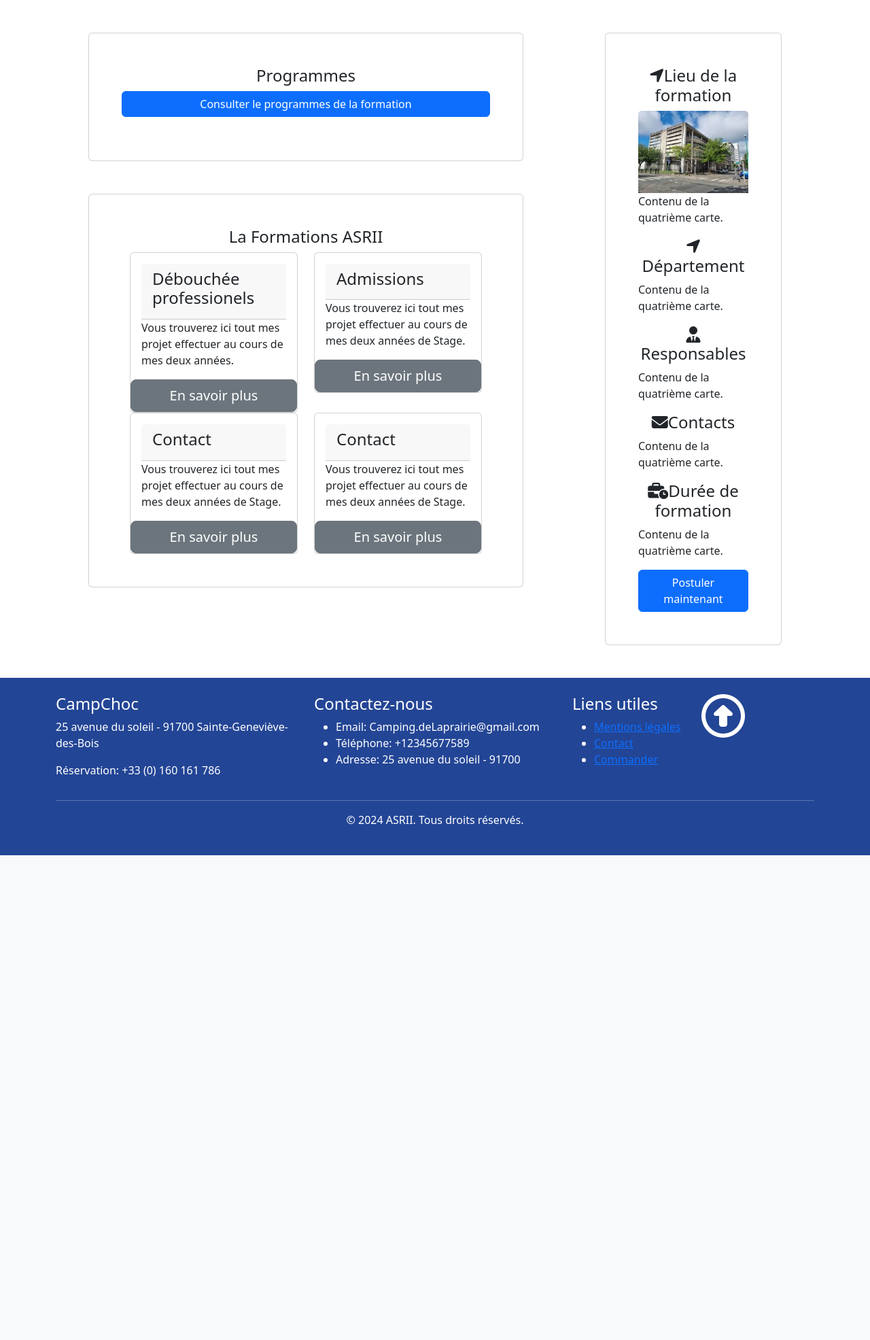
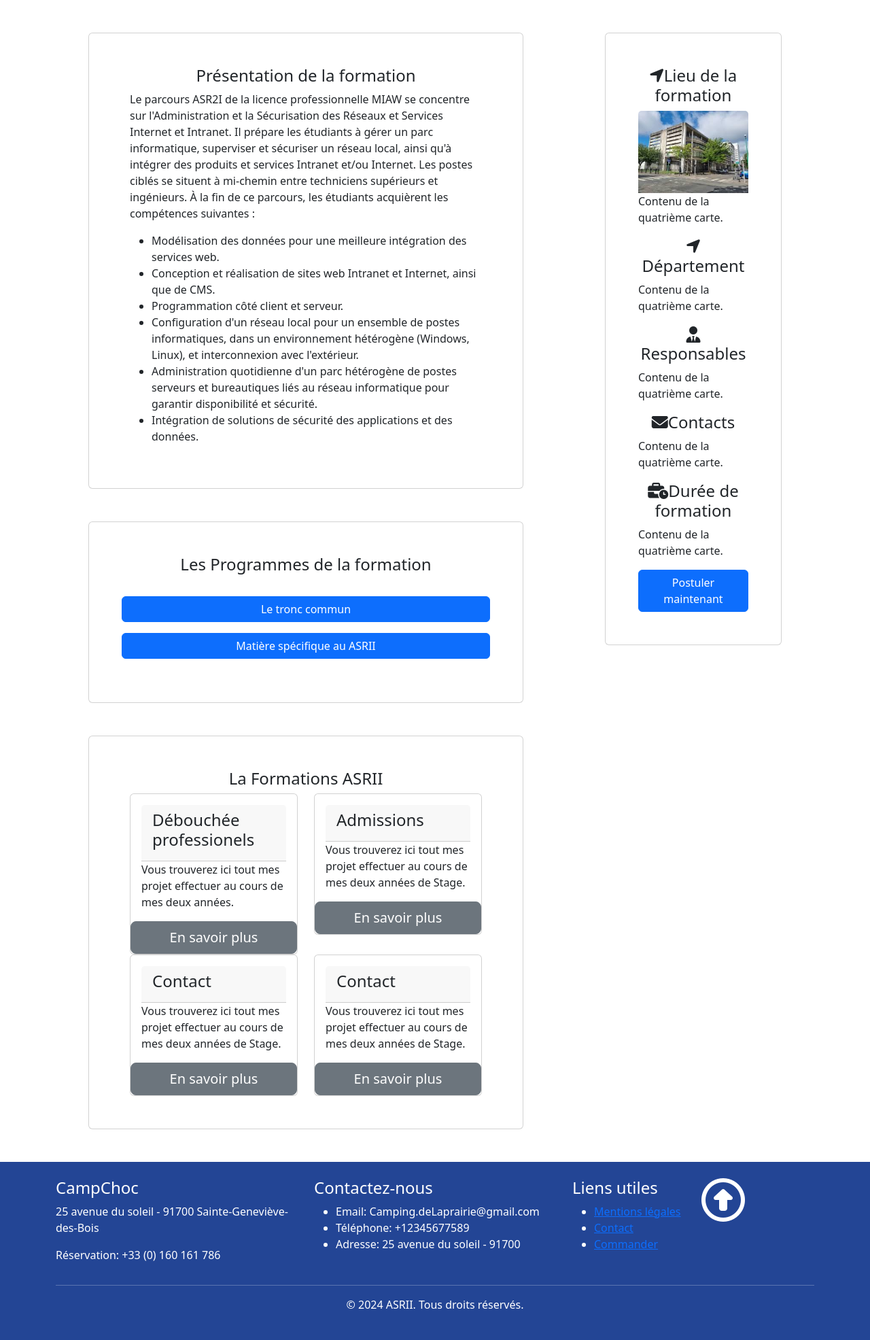
Before and after one commit to RodyGuemegah/ASRII, a PHP site: page / in a window 1280 px wide. Shown: the part 199-2170 px from the top of the page at 68% size. Before the commit the page ends 1457 px from the top, so only its background shows below. Run offline with PHP 8.4, Linux system fonts and the light colour scheme; some libraries are stand-ins or nearby versions.

Commit message:
Ajouts du textes de présentations de la formation

```diff
--- a/index.php
+++ b/index.php
@@ -14,39 +14,88 @@ headerASRI(false, 1);
 <div class="container">
     <div class="row">
         <div class="col-md-8">
+        <div class="card m-5 p-5">
+                <a id="haut"></a>
+                <h4 class="head text-center">
+                    <i class="bi bi-geo-alt"></i>
+                    Présentation de la formation
+                </h4>
+                <div class="container">
+                    <p>
+                        Le parcours ASR2I de la licence professionnelle MIAW se concentre sur l'Administration et la Sécurisation des Réseaux et Services Internet et Intranet.
+                        Il prépare les étudiants à gérer un parc informatique, superviser et sécuriser un réseau local, ainsi qu'à intégrer des produits et services Intranet et/ou Internet.
+                        Les postes ciblés se situent à mi-chemin entre techniciens supérieurs et ingénieurs.
+                        À la fin de ce parcours, les étudiants acquièrent les compétences suivantes :
+                        <ul>
+                            <li>Modélisation des données pour une meilleure intégration des services web.</li>
+                            <li>Conception et réalisation de sites web Intranet et Internet, ainsi que de CMS.</li>
+                            <li>Programmation côté client et serveur.</li>
+                            <li>Configuration d'un réseau local pour un ensemble de postes informatiques, dans un environnement hétérogène (Windows, Linux), et interconnexion avec l'extérieur.</li>
+                            <li>Administration quotidienne d'un parc hétérogène de postes serveurs et bureautiques liés au réseau informatique pour garantir disponibilité et sécurité.</li>
+                            <li>Intégration de solutions de sécurité des applications et des données.</li>
+                        </ul>
+                    </p>
+                </div>
+            </div>
+
             <div class="card m-5 p-5">
                 <a id="haut"></a>
                 <h4 class="head text-center">
                     <i class="bi bi-geo-alt"></i>
-                    Programmes
+                    Les Programmes de la formation
                 </h4>
-                <button class="btn btn-primary" id="toggleProgramText">Consulter le programmes de la formation</button>
+                <br>
+                <!-- Tronc commun -->
+                <!-- <button class="btn btn-primary" id="toggleProgramText">Le tronc commun</button> -->
+                <button class="btn btn-primary" onclick="toggleProgram('programText1')">Le tronc commun</button>
                 <div class="container">
-                    <p id="programText" class="sub-heading" style="display: none;">
-                        I'm studying for a professional degree in IT and
-                        I'm passionate about software development.
-                        As a student deeply passionate about development,
-                        I find myself continually immersed in the ever-evolving world of technology.
-                        From the moment I wrote my first line of code,
-                        I was captivated by the power to create and innovate.
-                        This passion has become the driving force behind my academic pursuits and personal projects.
-                        I approach each task with enthusiasm and a hunger for knowledge.
-                        My aim is to utilize those skills to make meaningful contributions to society through software
-                        development.
-                        Software development is not just a job title; it’s a lifestyle.
-                        Beyond the technical aspects,
-                        I am drawn to the collaborative nature of software development.
-                        Working in teams, sharing ideas, and learning from others is an enriching experience that fuels
-                        my growth as
-                        a developer.
-                        In addition to coding, I am also keenly interested in staying updated with industry trends,
-                        attending
-                        workshops, and participating in hackathons.
-                        My goal is to continue developing skills that will allow me to contribute positively to society
-                        through
-                        programming.
-                        Motivated, rigorous and a team player. I aspire to became a full-stack development engineer.</p>
+                    <p>
+
+                        <ul id="programText1" class="sub-heading" style="display: none;">
+                            <h6>Communication et Connaissance de l'Entreprise</h6>
+                            <ul>
+                                <li>Communication et technique de recherche d'emploi</li>
+                                <li>Gestion et management de projets</li>
+                                <li>Organisation et Gestion des Entreprises</li>
+                                <li>Anglais</li>
+                            </ul>
+
+                            <h6>Intégration des réseaux locaux et développement intranet et internet</h6>
+                            <ul>
+                                <li>Réseaux Informatiques</li>
+                                <li>Outils de configurations systèmes et virtualisations</li>
+                                <li>Programmation objets en Python</li>
+                                <li>Bases de données relationnnelles</li>
+                            </ul>
+
+                            <h6>Développement des services WEB intranet et internet</h6>
+                            <ul>
+                                <li>Programmation des services Web</li>
+                                <li>Développement en HTML, CSS, JavaScript, PHP, XML ...</li>
+                                <li>Conception des sites internet, CMS, WP, Joomla</li>
+                            </ul>
+                        </ul>
                     </p>
+                    </p>
+                </div>
+
+                <!-- <button class="btn btn-primary" id="toggleProgramText">ASRII</button> -->
+                <button class="btn btn-primary" onclick="toggleProgram('programText2')">Matière spécifique au ASRII</button>
+
+                <div class="container">
+                <p>
+
+                    <ul id="programText2" class="sub-heading" style="display: none;">
+                        <ul>
+                            <li>Sécurité Réseaux et des Applications</li>
+                            <li>Interconnexion des réseaux locaux</li>
+                            <li>Programmation systèmes / Suopervision</li>
+                            <li>Administration et Configuration des Services Intranet et Internet ( Windows / Linux )</li>
+                            <li>Projets tuteurés</li>
+                        </ul>
+                    </ul>
+                </p>
+
                 </div>
             </div>
 
@@ -80,7 +129,7 @@ headerASRI(false, 1);
                                         Stage.</p>
                                 </div>
                                 <a href="projetFormation.html" class="btn btn-secondary btn-lg btn-block">En savoir
-                                    plus</a>
+                                    plus </a>
                             </div>
                         </div>
                         <div class="col-sm">
@@ -144,13 +193,13 @@ headerASRI(false, 1);
 
 <script>
     // Fonction pour basculer la visibilité du texte
-    function toggleProgramText() {
-        var programText = document.getElementById("programText");
-        if (programText.style.display === "none") {
-            programText.style.display = "block";
-        } else {
-            programText.style.display = "none";
-        }
+    function toggleProgram(id) {
+                var programText = document.getElementById(id);
+                if (programText.style.display === "none") {
+                    programText.style.display = "block";
+                } else {
+                    programText.style.display = "none";
+                }
     }
 
     // Écouteur d'événements pour le clic sur le bouton
```
